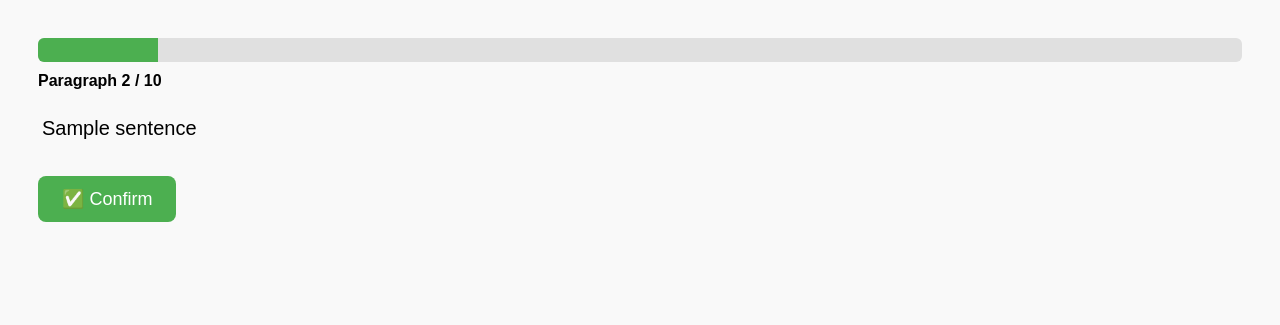
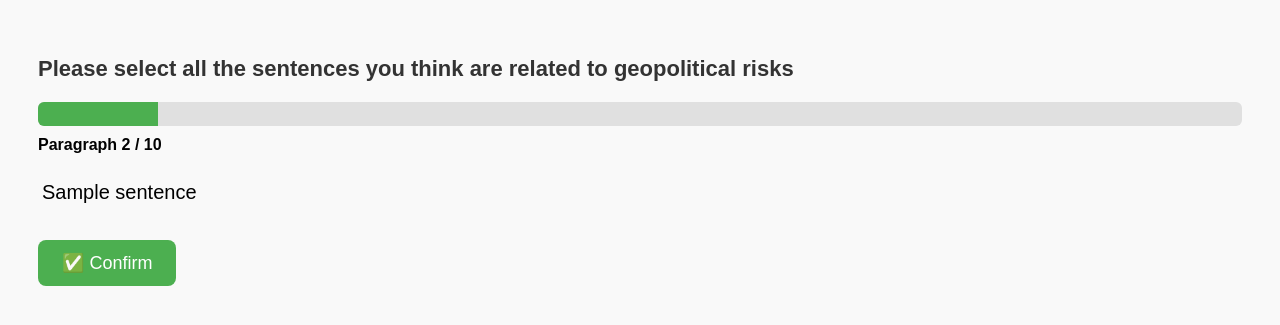
Before and after one commit to zzp-coder/GPRLabel, a FastAPI app: template templates/reader.html in a window 1280 px wide. Shown: the top 325 px of the page. Run offline with FastAPI, Linux system fonts and the light colour scheme; the template is opened without the code that fills it: most values are stand-ins (such as "Sample title", 1, 10 or a date in 2020).

Commit message:
add remind texts and change hover color

```diff
--- a/templates/reader.html
+++ b/templates/reader.html
@@ -43,7 +43,7 @@
     }
 
     .sentence:hover {
-      background-color: #f0f8ff;
+      background-color: #d0ebff;
     }
 
     .highlight {
@@ -64,6 +64,13 @@
     .confirm-button:hover {
       background-color: #45a049;
     }
+
+    .instruction-title {
+      font-size: 22px;
+      font-weight: 600;
+      margin-bottom: 20px;
+      color: #333;
+    }
   </style>
 </head>
 <body>
@@ -71,6 +78,7 @@
     <h2>You have completed all readings 🎉</h2>
     <a href="/logout">Logout</a>
   {% else %}
+    <h2 class="instruction-title">Please select all the sentences you think are related to geopolitical risks</h2>
     <div class="bar"><div class="fill" style="width:{{progress}}%"></div></div>
     <div class="progress-text">Paragraph {{ current_index + 1 }} / {{ total }}</div>
 
```
